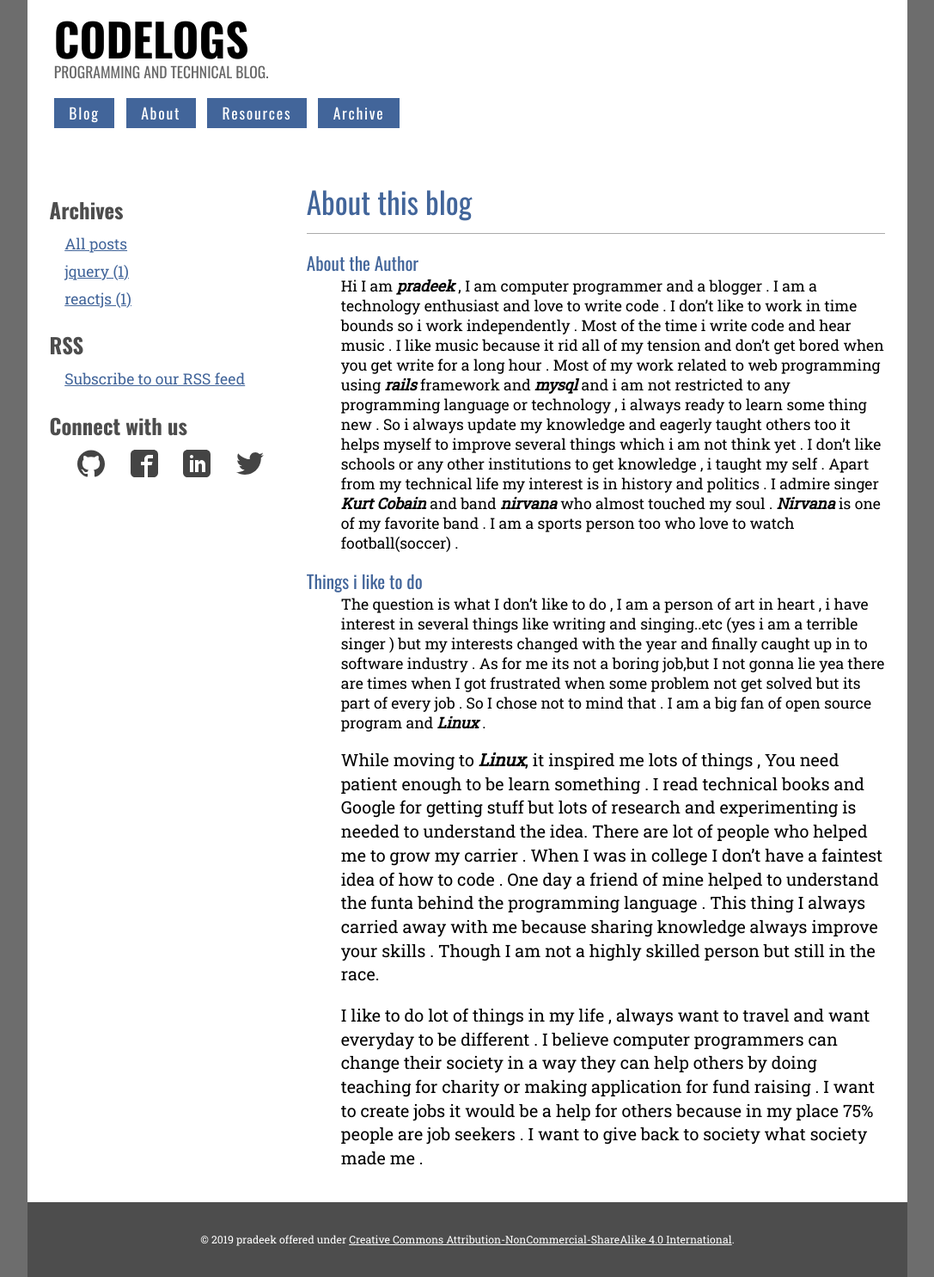
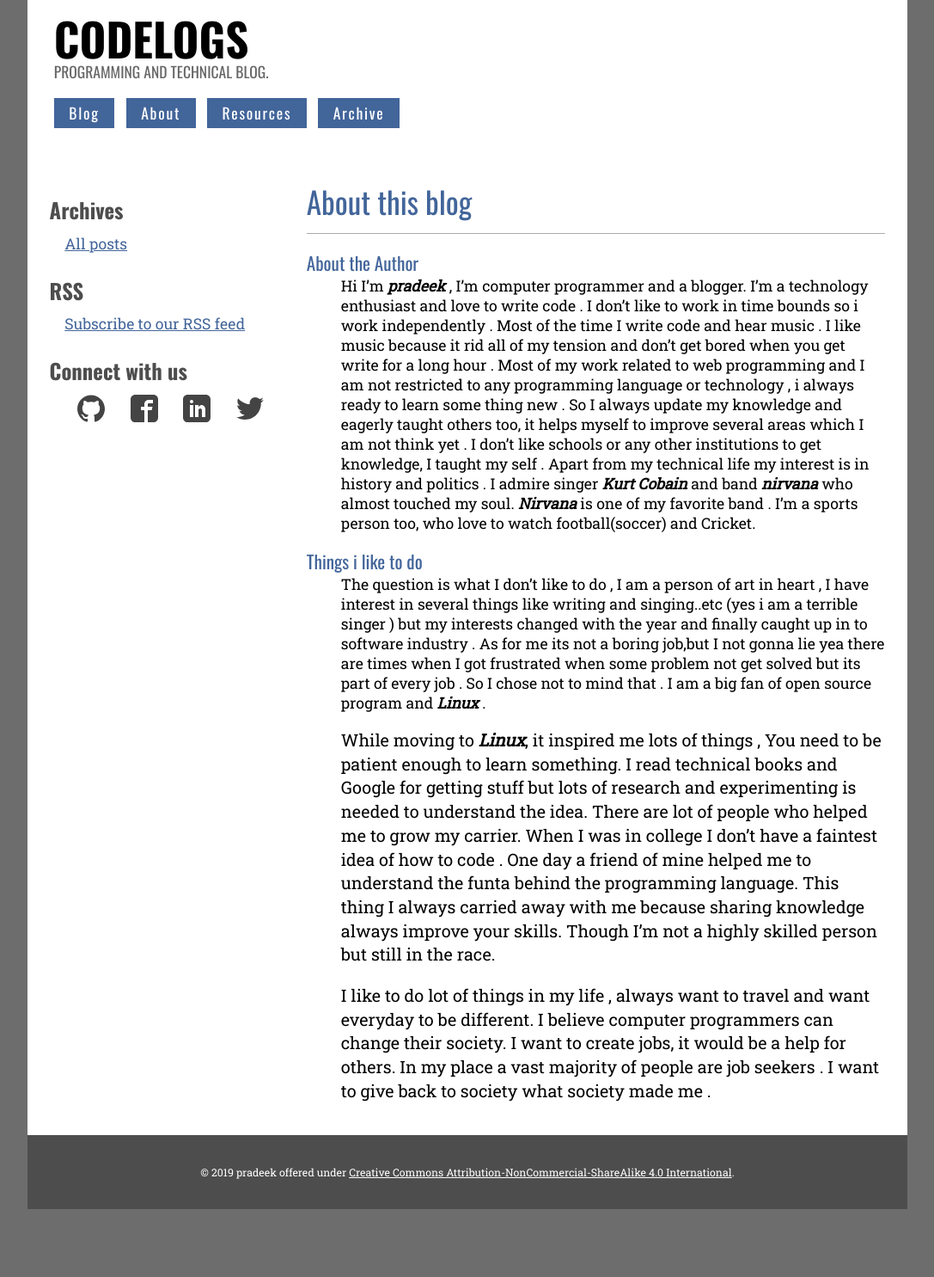
Before and after one commit to prdk0/prdk0.github.io, a Jekyll site: the page built from about.md, in a window 1280 px wide. Shown: the whole page at 86% size, without its empty margins (96-1183 px from the left). Built offline with Jekyll 4.4.1, drawn with Linux system fonts in a browser that asks for light colours; after the commit the page ends 1406 px from its top, so only the background shows below that.

Commit message:
modified about page

```diff
--- a/about.md
+++ b/about.md
@@ -4,12 +4,12 @@ title: About this blog
 ---
 
 About the Author
-: Hi I am ***pradeek*** , I am computer programmer and a blogger . I am a technology enthusiast and love to write code . I don't like to work in time bounds so i work independently . Most of the time i write code and hear music . I like music because it rid all of my tension and don't get bored when you get write for a long hour . Most of my work related to web programming using ***rails*** framework and ***mysql*** and i am not restricted to any programming language or technology , i always ready to learn some thing new . So i always update my knowledge and eagerly taught others too it helps myself to improve several things which i am not think yet . I don't like schools or any other institutions to get knowledge , i taught my self . Apart from my technical life my interest is in history and politics .
-I admire singer ***Kurt Cobain*** and band ***nirvana*** who almost touched my soul . ***Nirvana*** is one of my favorite band . I am a sports person too who love to watch football(soccer) .
+: Hi I'm ***pradeek*** , I'm computer programmer and a blogger. I'm a technology enthusiast and love to write code . I don't like to work in time bounds so i work independently . Most of the time I write code and hear music . I like music because it rid all of my tension and don't get bored when you get write for a long hour . Most of my work related to web programming and I am not restricted to any programming language or technology , i always ready to learn some thing new . So I always update my knowledge and eagerly taught others too, it helps myself to improve several areas which I am not think yet . I don't like schools or any other institutions to get knowledge, I taught my self . Apart from my technical life my interest is in history and politics .
+I admire singer ***Kurt Cobain*** and band ***nirvana*** who almost touched my soul. ***Nirvana*** is one of my favorite band . I'm a  sports person too, who love to watch football(soccer) and Cricket.
 
 Things i like to do
-: The question is what I don't like to do , I am a person of art in heart , i have interest in several things like writing and singing..etc (yes i am a terrible singer ) but my interests changed with the year and finally caught up in to software industry . As for me its not a boring job,but I not gonna lie yea there are times when I got frustrated when some problem not get solved but its part of every job . So I chose not to mind that . I am a big fan of open source program and ***Linux*** .
+: The question is what I don't like to do , I am a person of art in heart , I have interest in several things like writing and singing..etc (yes i am a terrible singer ) but my interests changed with the year and finally caught up in to software industry . As for me its not a boring job,but I not gonna lie yea there are times when I got frustrated when some problem not get solved but its part of every job . So I chose not to mind that . I am a big fan of open source program and ***Linux*** .
 
-: While moving to ***Linux***, it inspired me lots of things , You need patient enough to be learn something . I read technical books and Google for getting stuff but lots of research and experimenting is needed to understand the idea. There are lot of people who helped me to grow my carrier . When I was in college I don't have a faintest idea of how to code . One day a friend of mine helped to understand the funta behind the programming language . This thing I always carried away with me because sharing knowledge always improve your skills . Though I am not a highly skilled person but still in the race.
+: While moving to ***Linux***, it inspired me lots of things , You need to be patient enough to learn something. I read technical books and Google for getting stuff but lots of research and experimenting is needed to understand the idea. There are lot of people who helped me to grow my carrier. When I was in college I don't have a faintest idea of how to code . One day a friend of mine helped me to understand the funta behind the programming language. This thing I always carried away with me because sharing knowledge always improve your skills. Though I'm not a highly skilled person but still in the race.
 
-: I like to do lot of things in my life , always want to travel and want everyday to be different . I believe computer programmers can change their society in a way they can help others by doing teaching for charity or making application for fund raising . I want to create jobs it would be a help for others because in my place 75% people are job seekers . I want to give back to society what society made me .
+: I like to do lot of things in my life , always want to travel and want everyday to be different. I believe computer programmers can change their society. I want to create jobs, it would be a help for others. In my place a vast majority of people are job seekers . I want to give back to society what society made me .
```
Also changed, not shown: _posts/2016-04-09-introduction-to-jquery copy.md (deleted, +0 -12 lines), _drafts/2016-04-09-introduction-to-jquery.md (renamed from _posts/2016-04-09-introduction-to-jquery.md), 2 other files.
